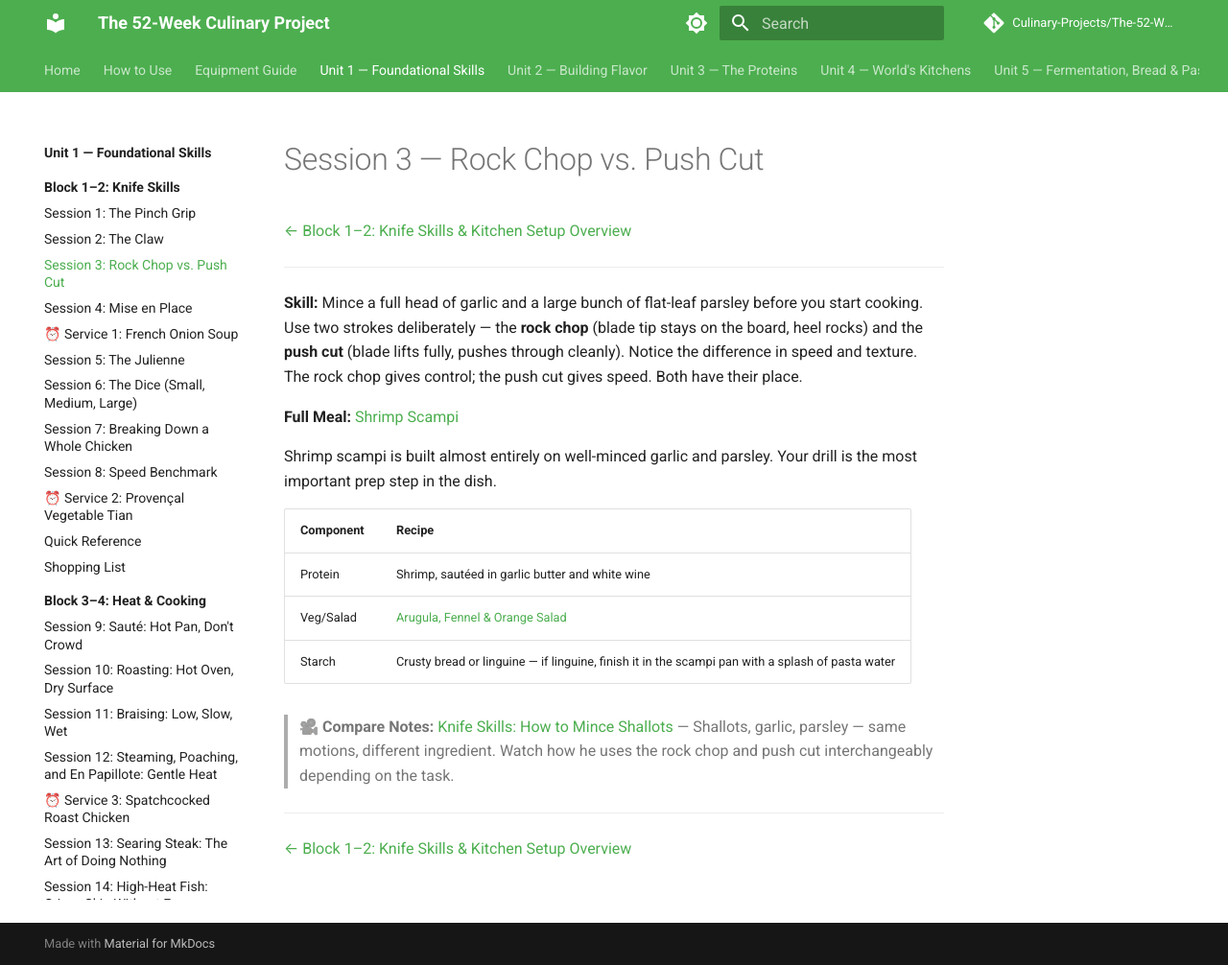
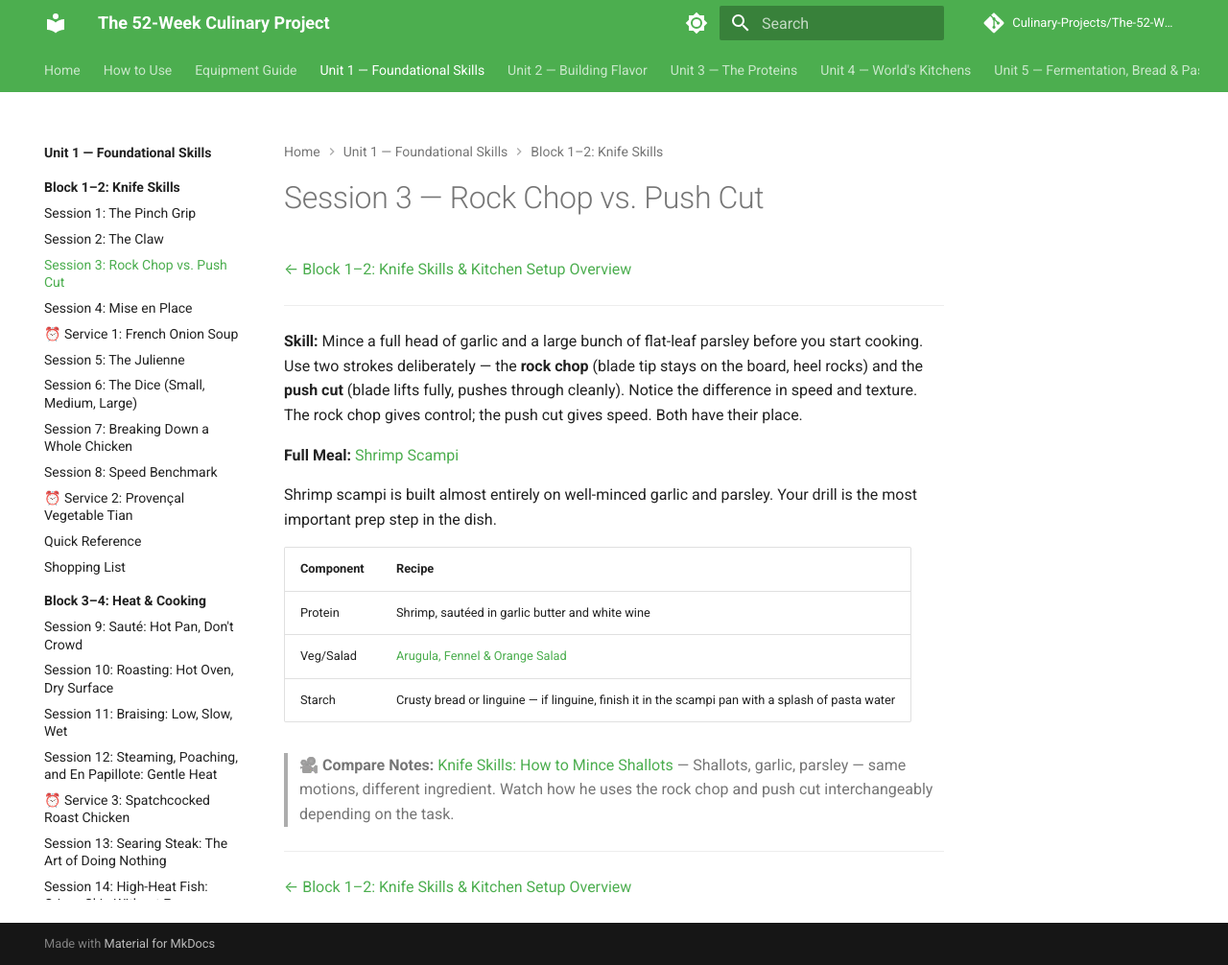
Before and after one commit to Culinary-Projects/The-52-Week-Culinary-Project, an MkDocs documentation site: the page built from docs/blocks/01-foundational-skills/01-02-knife-skills/session-3-rock-chop-vs-push-cut.md, in a window 1280 px wide and 1006 px high. Shown: the whole window at 96% size. Built offline with MkDocs 1.6.1 and Material for MkDocs 9.7.7, drawn with Linux system fonts in a browser that asks for light colours; comment, search, counter and statistics services are not loaded.

Commit message:
add glightbox plugin + navigation.path breadcrumbs

```diff
--- a/mkdocs.yml
+++ b/mkdocs.yml
@@ -26,6 +26,7 @@ theme:
     - navigation.sections
     - navigation.top
     - navigation.indexes
+    - navigation.path
     - search.suggest
     - search.highlight
     - content.tabs.link
@@ -34,6 +35,7 @@ theme:
 plugins:
   - search
   - offline
+  - glightbox
 
 extra_javascript:
   - javascripts/giscus.js
--- a/requirements.txt
+++ b/requirements.txt
@@ -1 +1,2 @@
 mkdocs-material>=9.5
+mkdocs-glightbox>=0.4
```
